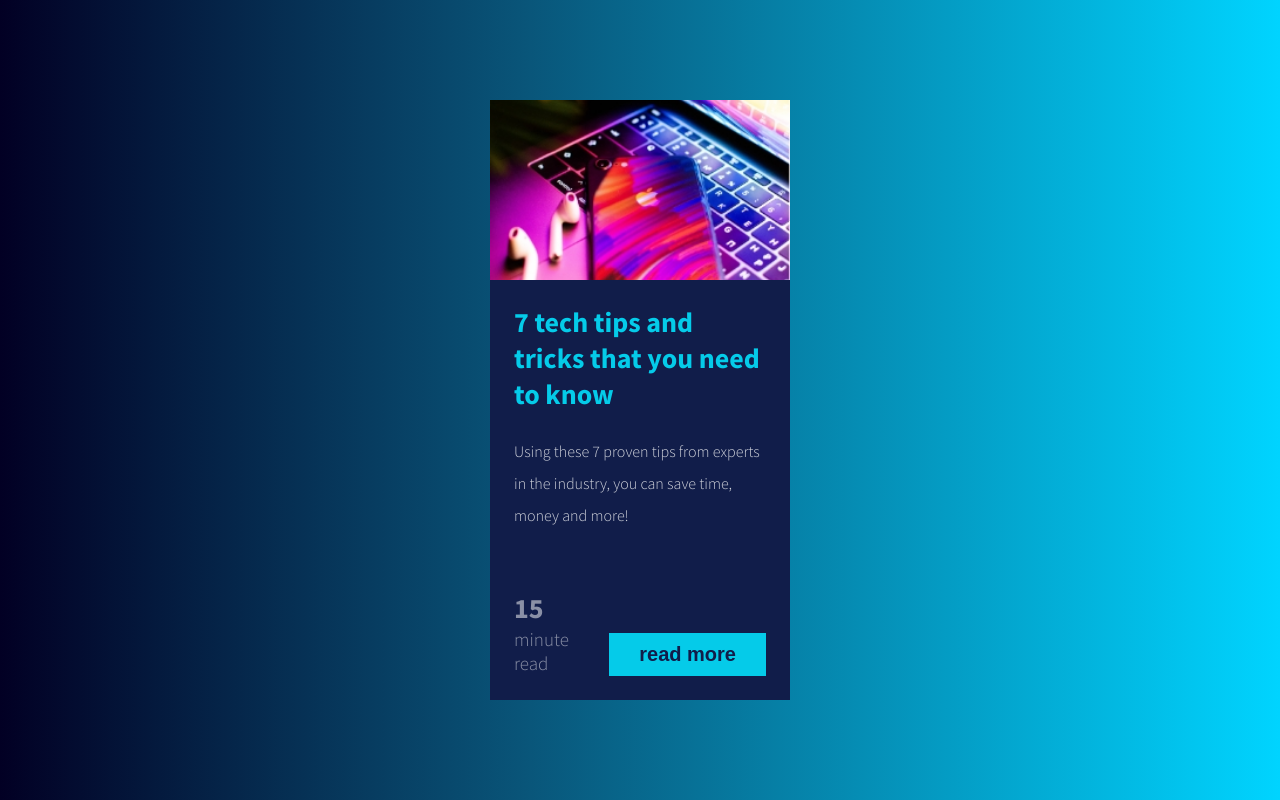
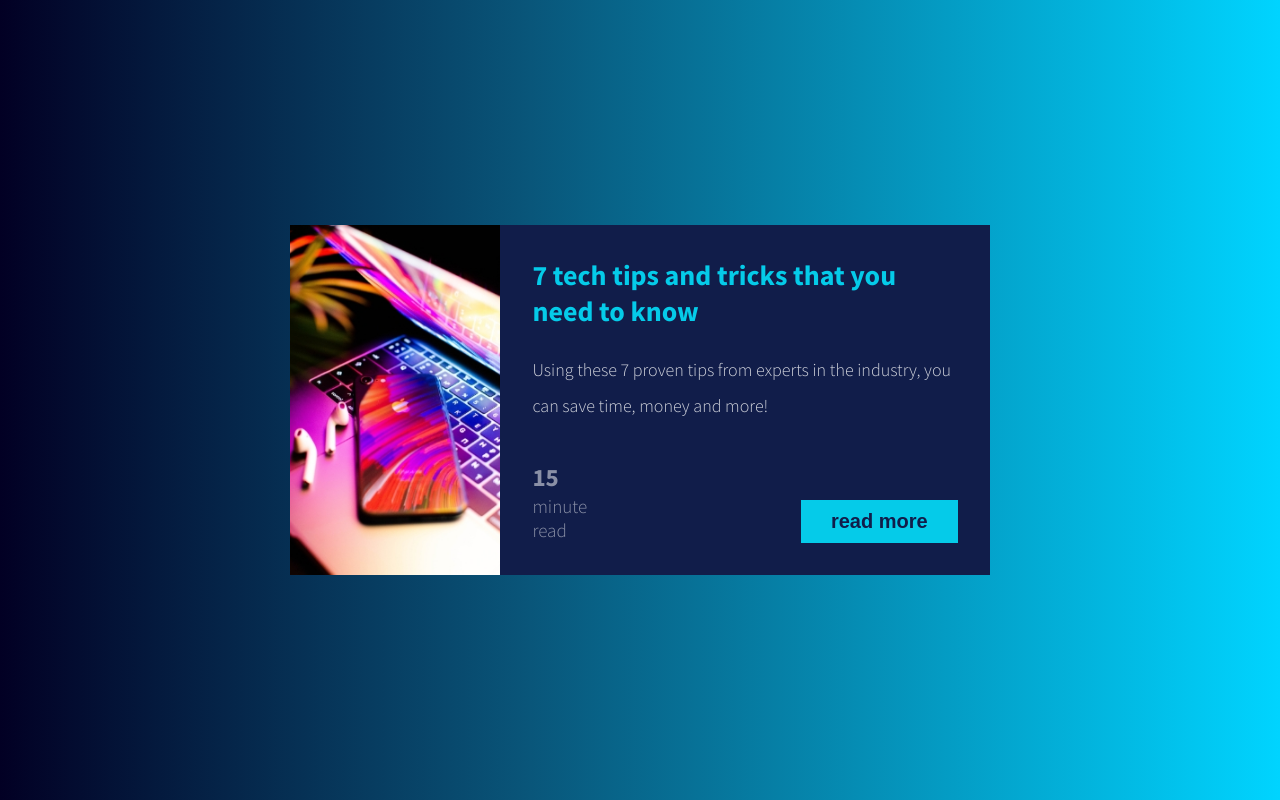
Before and after one commit to zowieerickson/card_component_zowie, a plain HTML site: page index.html in a window 1280 px wide. Drawn offline with Linux system fonts and the light colour scheme; a web font is replaced by a local one.

Commit message:
card completed for ipad/desktop screen sizes

```diff
--- a/index.css
+++ b/index.css
@@ -4,7 +4,7 @@
 
 body {
     margin: 0;
-    padding: 0;
+    padding: 3em;
     font-family: 'Source Sans Pro', sans-serif;
     font-size: 16px;
     color: #fff;
@@ -58,7 +58,7 @@ h2 {
 
 }
 
-.card > img {
+.card-img {
     object-fit: cover;
     height: 30%;
 }
@@ -66,7 +66,7 @@ h2 {
 .card-inner {
     background: #111d4a;
     height: 70%;
-    padding: 1.5em;
+    padding: 1.8em;
     display: flex;
     flex-direction: column;
     justify-content: space-between;
@@ -85,7 +85,7 @@ h2 {
 }
 
 .time-est {
-    font-size: 28px;
+    font-size: 25px;
     display: block;
     font-weight: 700;
 }
@@ -93,3 +93,32 @@ h2 {
 .block {
     display: block;
 }
+
+@media (min-width: 600px) {
+    body {
+        font-size: 18px;
+    }
+
+    .card-container {
+        display: flex;
+        max-width: 700px;
+        min-height: 350px;
+    }
+
+    .card {
+        flex-direction: row;
+    }
+
+    .card-img, .card-inner {
+        height: auto
+    }
+
+    .card-img {
+        width: 30%;
+    }
+
+    .card-inner {
+        width: 70%;
+    }
+
+}
--- a/index.html
+++ b/index.html
@@ -13,7 +13,7 @@
 <body>
     <section class="card-container">
         <div class="card">
-            <img src="img/tech.jpg" alt="">
+            <img class="card-img" src="img/tech.jpg" alt="">
             <div class="card-inner">
                 <div class="card-inner_top">
                     <h2 class="card-title">7 tech tips and tricks that you need to know</h2>
```
